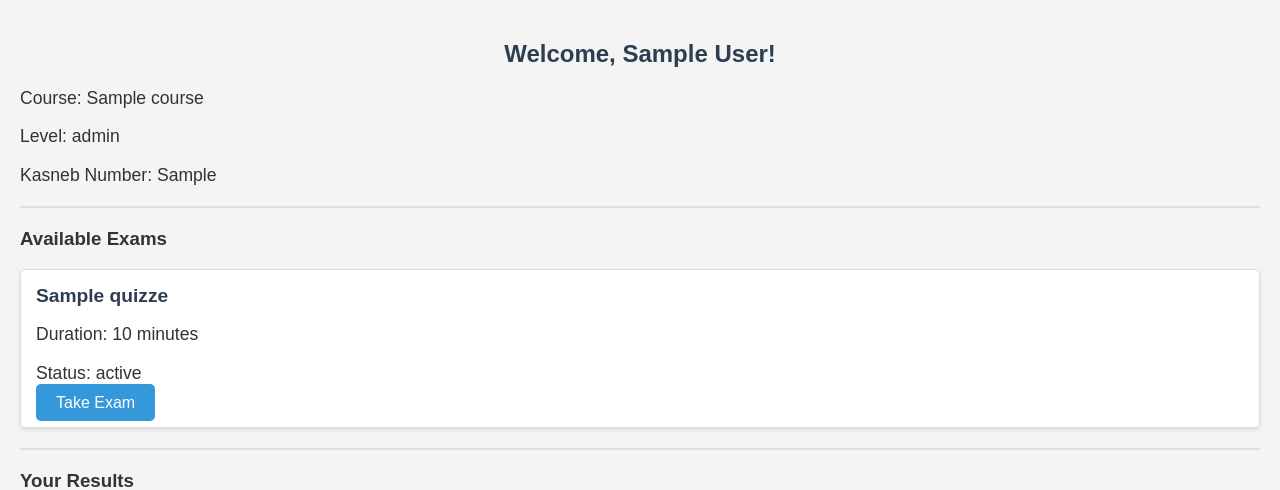
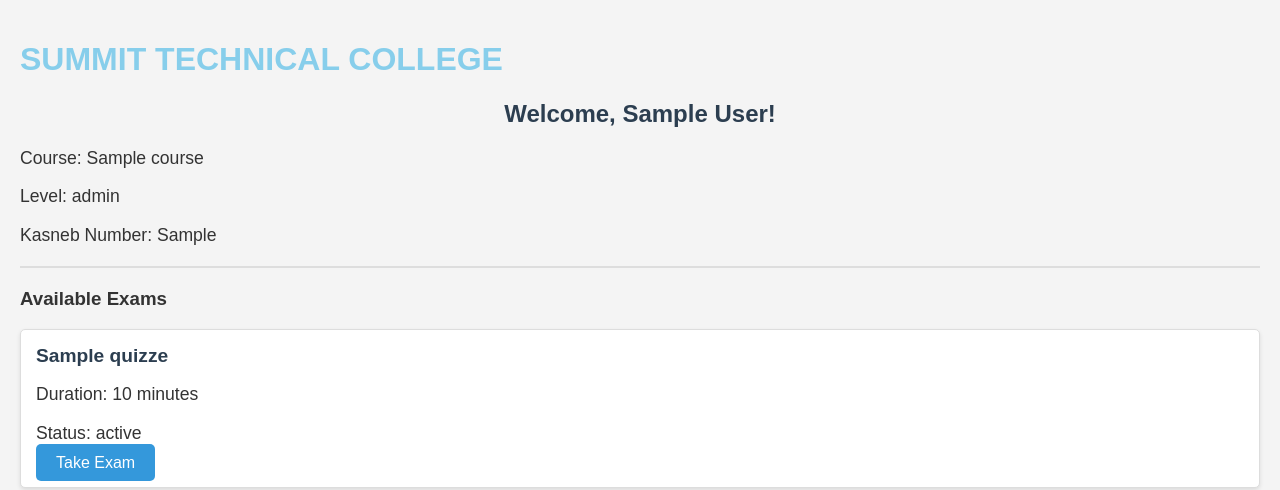
Before and after one commit to sakwasilas/kasneb_quizz_examination, a Flask app: page /student/dashboard in a window 1280 px wide. Shown: the top 490 px of the page. Run offline with Flask 3, Linux system fonts and the light colour scheme; the visitor is signed in with stand-in values (Sample User, id 1); tables that the repository leaves empty hold one stand-in row (values such as "Sample post").

Commit message:
ADDED A HEADER

```diff
--- a/templates/student/student_dashboard.html
+++ b/templates/student/student_dashboard.html
@@ -110,6 +110,7 @@
     </style>
 </head>
 <body>
+    <h1 style="color: skyblue;">SUMMIT TECHNICAL COLLEGE</h1>
 
     <h2>Welcome, {{ profile.full_name }}!</h2>
     <p>Course: {{ course_name }}</p>
```
